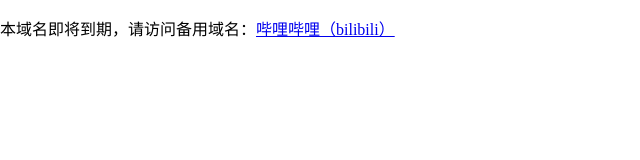
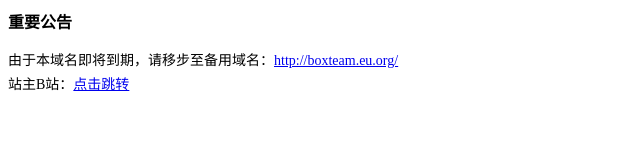
Before and after one commit to Land189/-team, a plain HTML site: page index.html in a window 1280 px wide. Shown: the whole page, without its empty margins (0-640 px from the left). Drawn offline with Linux system fonts and the light colour scheme.

Commit message:
Add files via upload

```diff
--- a/index.html
+++ b/index.html
@@ -1,18 +1,16 @@
 <!DOCTYPE html>
 <html lang="zh-CN">
-  <head>
-    <meta charset="utf-8">
-    <meta name="viewport" content="width=device-width, initial-scale=1" />
-    <title>盒程Hetline</title>
-    <style>
-      body {
-        margin: 0;
-      }
-    </style>
-  </head>
-  <body>
-    <p>本域名即将到期，请访问备用域名：<a href="http://boxteam.eu.org/>http://boxteam.eu.org/</a></p>
-    <a href="http://space.bilibili.com/1016692202">哔哩哔哩（bilibili）</a>
-
-  </body>
+    <head>
+        <meta charset="utf-8">
+        <meta http-equiv="X-UA-Compatiable" content="IE=edge,chrome=1">
+        <meta name="viewport" content="width=device-width, initial-scale=1">
+        <meta name="robot" content="none">
+        <meta name="author" content="陈嘉豪">
+        <meta name="generator" content="CloudStudio">
+        <title>重要公告</title>
+    </head>
+    <body>
+        <h1 style="font-size: 16px; font-weight: bold; color: #000000; line-height: 24px;">重要公告</h1>
+        <p style="font-size: 14px; color: #000000; line-height: 24px;">由于本域名即将到期，请移步至备用域名：<a href="http://boxteam.eu.org/">http://boxteam.eu.org/</a><br>站主B站：<a href="https://space.bilibili.com/1016692202/">点击跳转</a></p>
+    </body>
 </html>
```
